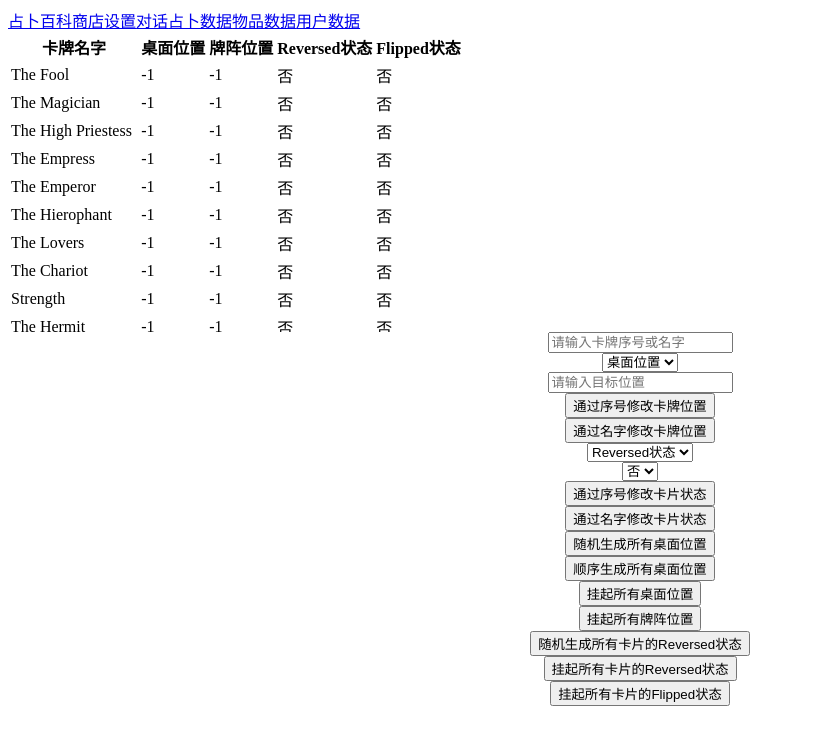
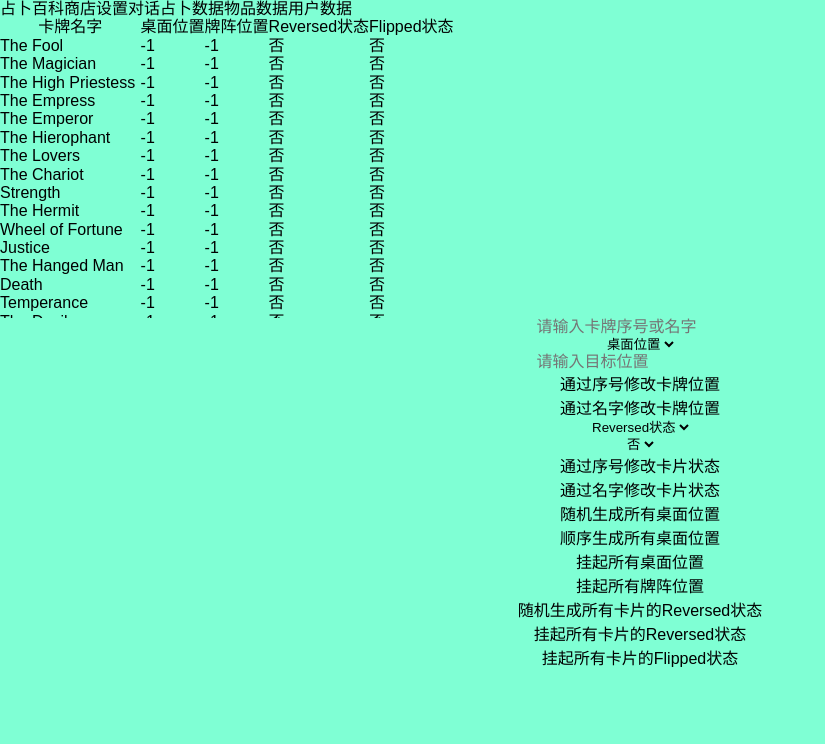
Before and after one commit to hiiiroko/Tarotto, a React (Vite) app: page /statistic/divination in a window 1280 px wide. Shown: the top 744 px of the page, without its empty margins (0-825 px from the left). Built offline with nearby package versions, Linux system fonts and the light colour scheme.

Commit message:
Added developer mode logic

```diff
--- /dev/null
+++ b/src/routes/BASE.scss
@@ -0,0 +1,77 @@
+// BASE.scss
+
+// 移除所有元素的默认边距和内边距
+* {
+    margin: 0;
+    padding: 0;
+}
+
+// 移除所有元素的默认盒模型
+*,
+*::before,
+*::after {
+    box-sizing: border-box;
+}
+
+// 移除所有元素的默认字体和行高
+html {
+    font-family: sans-serif;
+    line-height: 1.15;
+}
+
+// 移除所有元素的默认文本样式
+body,
+h1,
+h2,
+h3,
+h4,
+h5,
+h6,
+p,
+ol,
+ul,
+li,
+a,
+button,
+input,
+textarea,
+table,
+th,
+td {
+    font-size: inherit;
+    font-weight: inherit;
+    color: inherit;
+    text-decoration: none;
+}
+
+// 移除所有元素的默认列表样式
+ol,
+ul {
+    list-style: none;
+}
+
+// 移除所有元素的默认表格样式
+table {
+    border-collapse: collapse;
+}
+
+// 移除所有元素的默认图片样式
+img {
+    max-width: 100%;
+    height: auto;
+}
+
+// 移除所有元素的默认表单样式
+button,
+input,
+select,
+textarea {
+    background-color: transparent;
+    border: none;
+    outline: none;
+}
+
+// 移除所有元素的默认链接样式
+a {
+    cursor: pointer;
+}
--- a/src/routes/Root.jsx
+++ b/src/routes/Root.jsx
@@ -1,16 +1,30 @@
+// Root.jsx
+
+import { useState } from 'react';
+
 import {
     Outlet,
     NavLink,
 } from "react-router-dom";
 
+// 待删除
 function tabStyle({ isActive }) {
-    return isActive ? 'docnav-title  laytit-active' : 'docnav-title ';
+    return isActive ? '' : '';
 }
+
+import "./Root.scss"
+import "./BASE.scss"
 
 export default function Root() {
 
+    // 开发者模式开关挂载于window对象，通过控制台调用window.toggleDev();
+    const [dev, setDev] = useState(false);
+    const toggleDev = () => setDev((prevDev) => !prevDev);
+    window.dev = dev;
+    window.toggleDev = toggleDev;
+
     return (
-        <div>
+        <div className={!window.dev ? 'root' : 'root--dev'}>
             <NavLink
                 className={tabStyle}
                 to="/divination"
--- a/src/routes/Root.scss
+++ b/src/routes/Root.scss
@@ -0,0 +1,36 @@
+// Root.scss
+
+// 定义变量
+$root-height: 100vh;
+$root-width: 100vw;
+$root-color: aquamarine;
+$dev-height: 80vh;
+$dev-width: 80vw;
+$dev-color: burlywood;
+
+// 定义一个通用的样式
+%flex-center {
+    display: flex;
+    align-items: center;
+    justify-content: center;
+}
+
+// 使用嵌套和继承优化代码
+#root {
+    @extend %flex-center; // 继承通用的样式
+    height: $root-height;
+    width: $root-width;
+
+    .root {
+        height: $root-height;
+        width: $root-width;
+        background-color: $root-color;
+
+        &--dev {
+            height: $dev-height;
+            width: $dev-width;
+            margin-left: 100vw - $dev-width;
+            background-color: $dev-color;
+        }
+    }
+}
```
Also changed, not shown: 1 other file (tests, documents, lock files or other folders).
